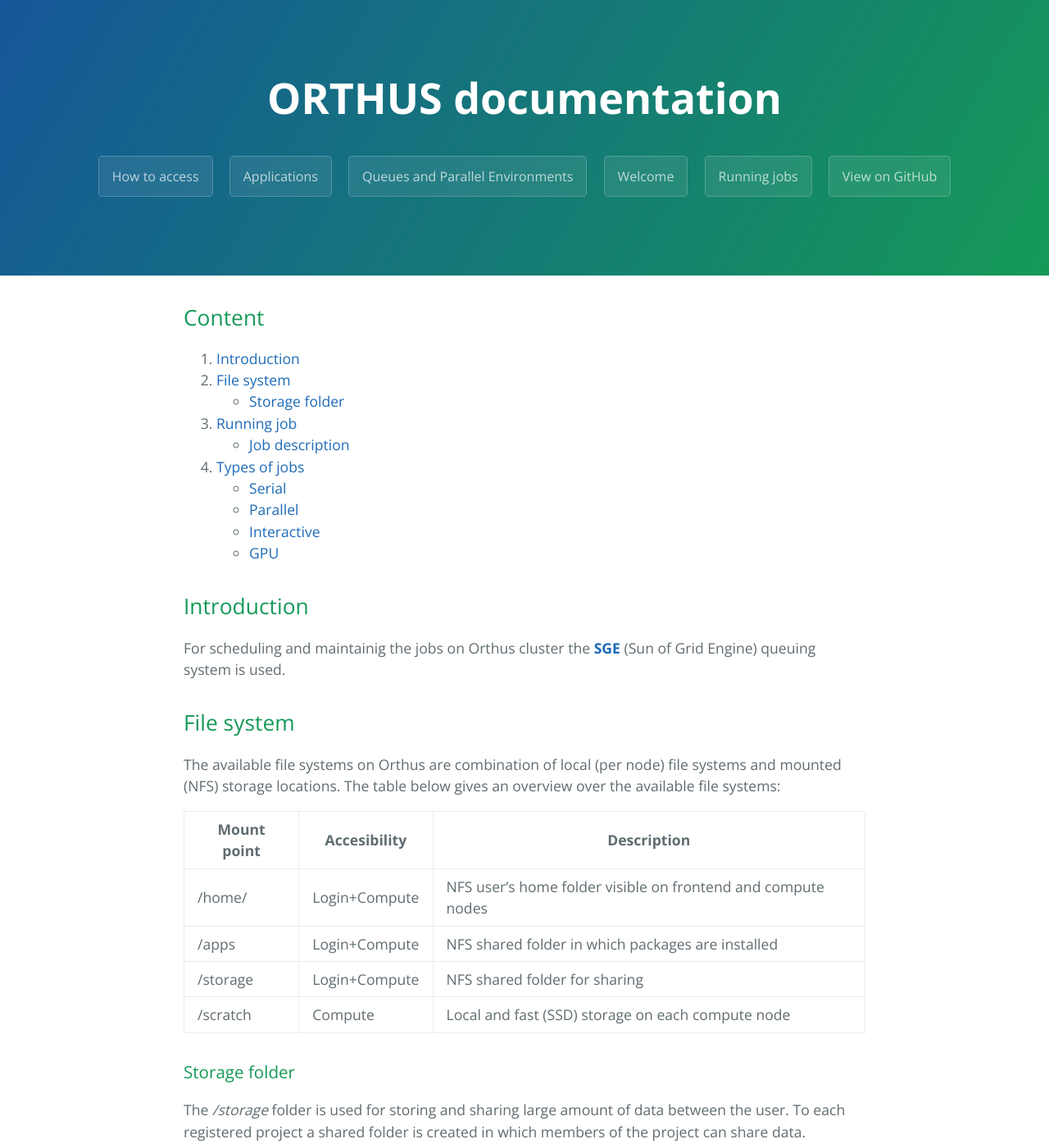
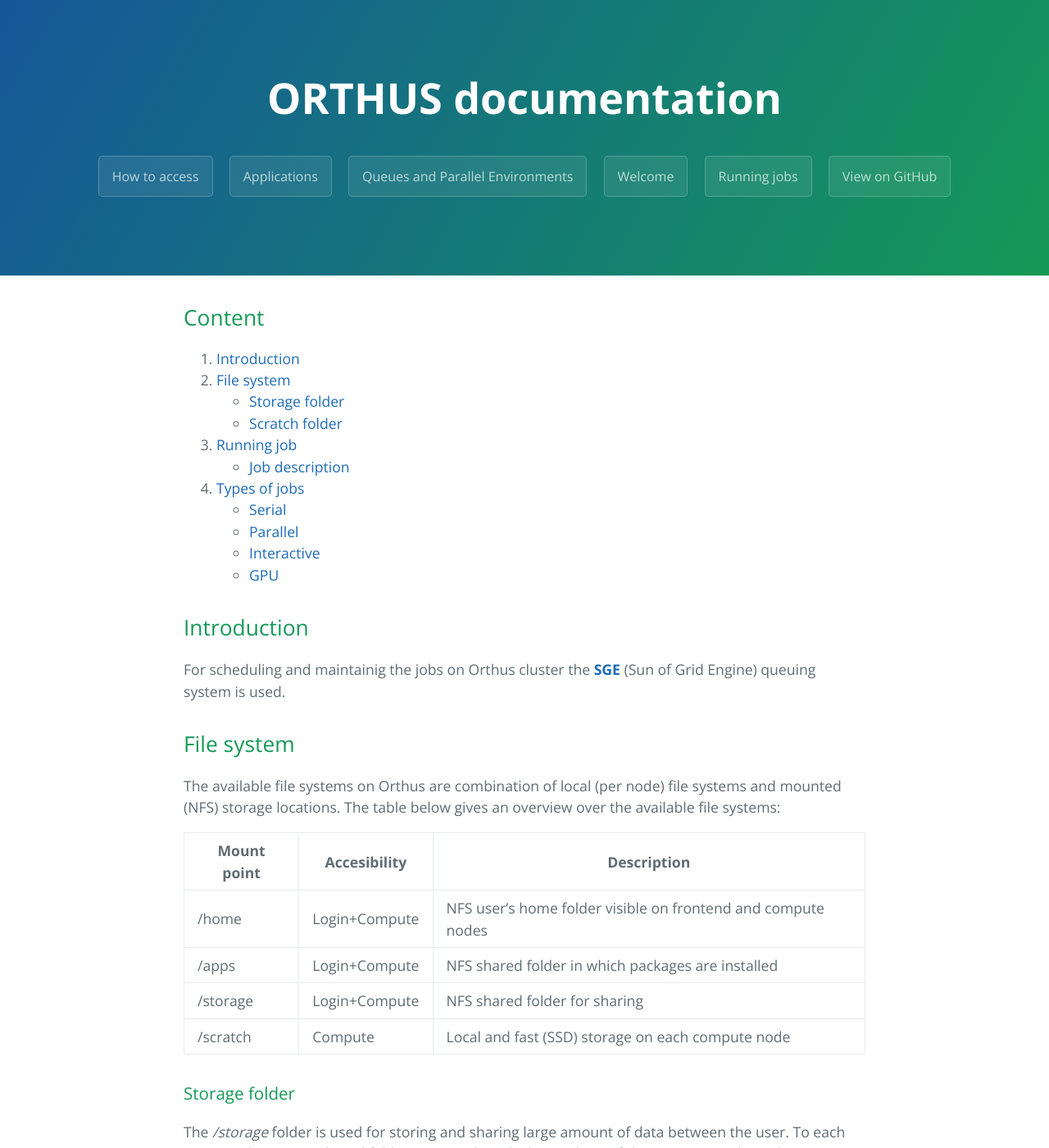
Before and after one commit to HybridScale/orthus, a Jekyll site: the page built from running.md, in a window 1280 px wide and 1400 px high. Shown: the whole window at 82% size. Built offline with Jekyll 4.4.1, drawn with Linux system fonts in a browser that asks for light colours; part of the change alters nothing that is shown.

Commit message:
Resolved errors in file system desc

```diff
--- a/running.md
+++ b/running.md
@@ -9,6 +9,7 @@ filename: running
 1. [Introduction](#introduction)
 2. [File system](#file-system)
     - [Storage folder](#storage-folder)
+    - [Scratch folder](#scratch-folder)
 2. [Running job](#running-jobs)
     - [Job description](#job-description)
 3. [Types of jobs](#types-of-jobs)
@@ -28,7 +29,7 @@ The table below gives an overview over the available file systems:
 
 | Mount point | Accesibility | Description |
 |-------------|--------------|-------------|
-| /home/<username> | Login+Compute | NFS user's home folder visible on frontend and compute nodes |
+| /home | Login+Compute | NFS user's home folder visible on frontend and compute nodes |
 | /apps | Login+Compute | NFS shared folder in which packages are installed |
 | /storage | Login+Compute | NFS shared folder for sharing
 | /scratch | Compute | Local and fast (SSD) storage on each compute node |
```
